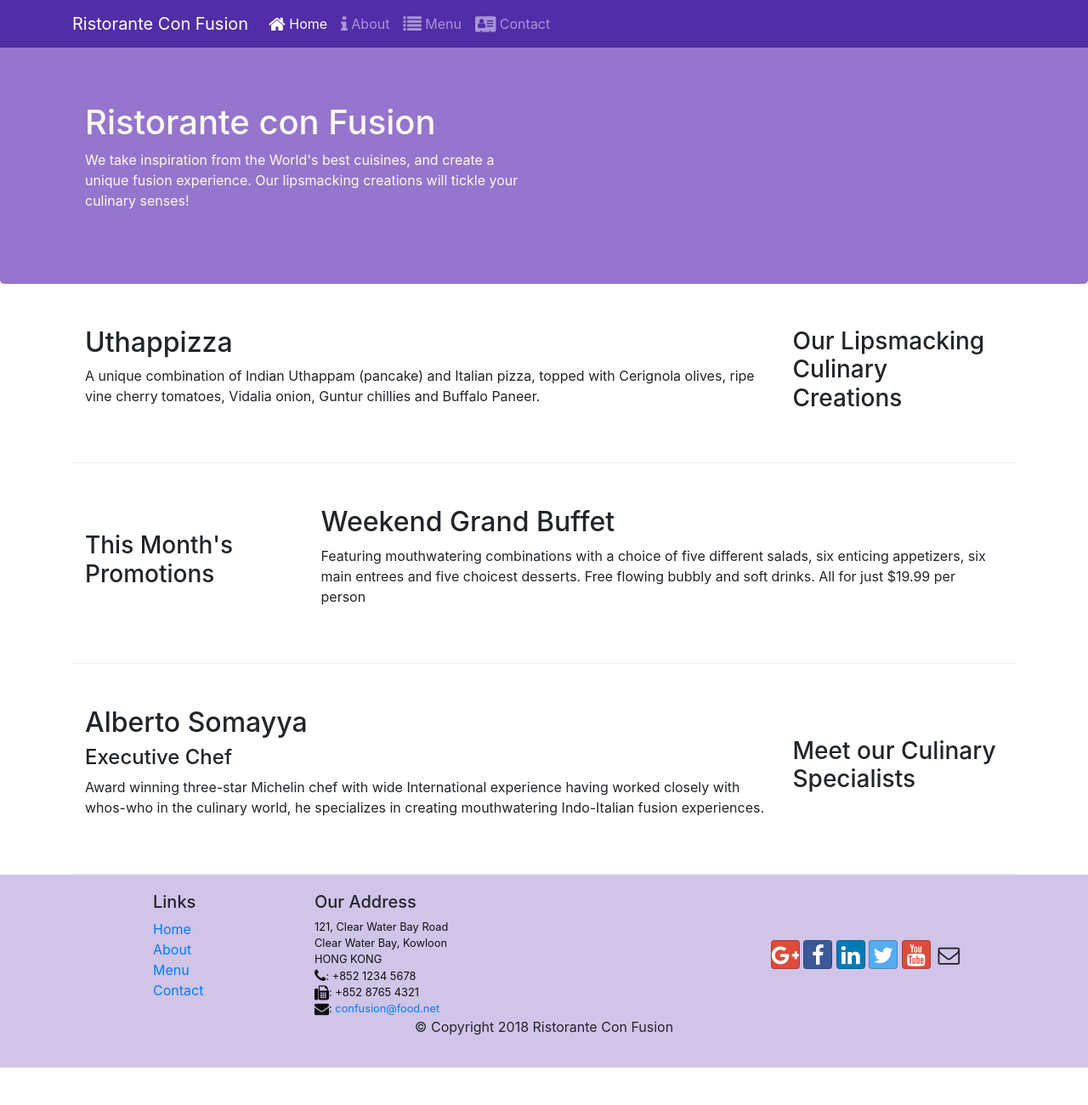
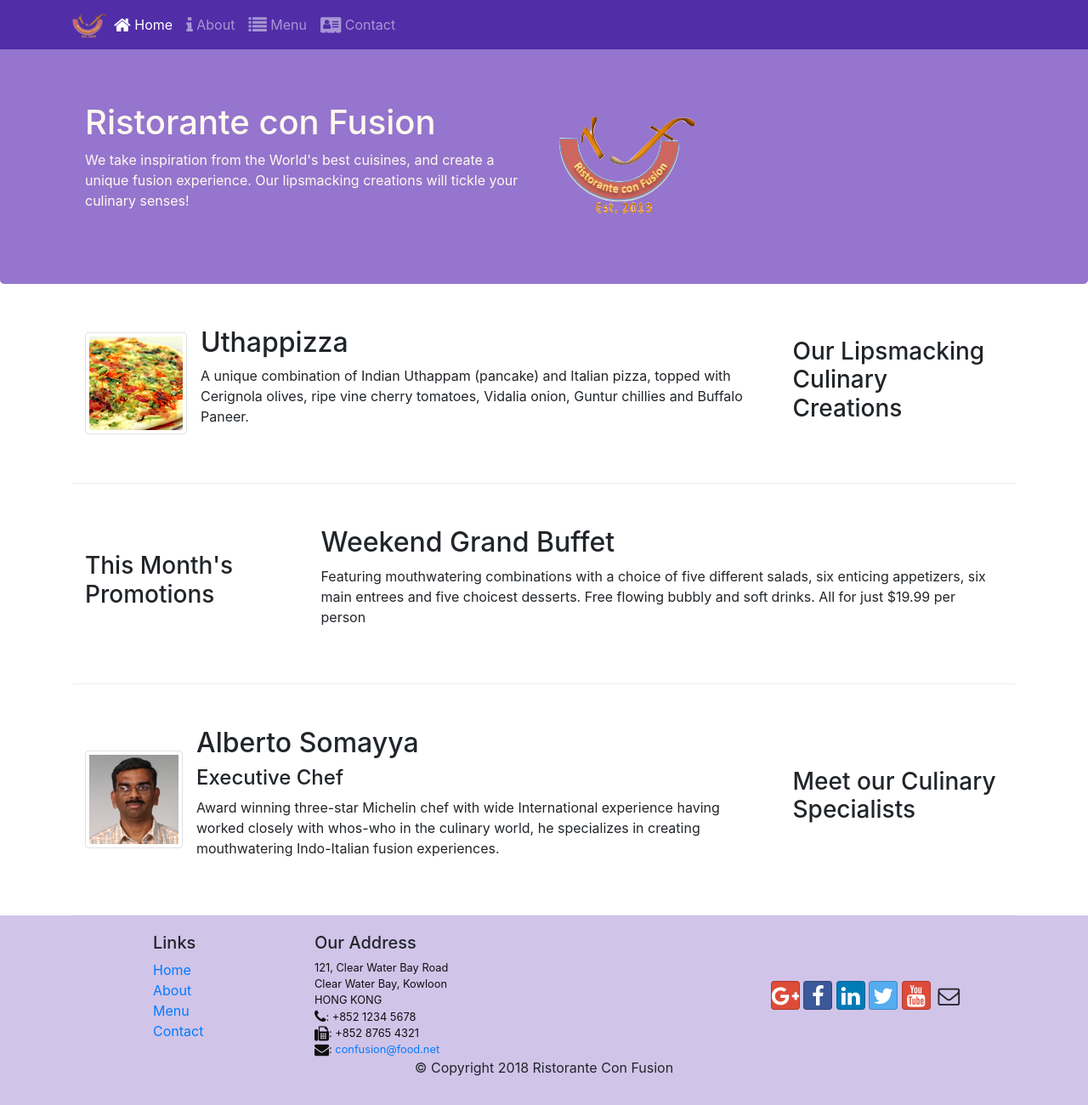
Before and after one commit to ebastidasp/Bootstrap4-conFusion, a website: page index.html in a window 1280 px wide. Shown: the whole page at 85% size. Before the commit the page ends 1256 px from the top, so only its background shows below. Drawn offline with nearby package versions, Linux system fonts and the light colour scheme.

Commit message:
Images and Media

```diff
--- a/index.html
+++ b/index.html
@@ -23,8 +23,8 @@
             <span class="navbar-toggler-icon"></span>
         </button>
         <div class="container">
-           <a class="navbar-brand" href="#">Ristorante Con Fusion</a>
-           <div class="collapse navbar-collapse" id="Navbar">
+            <a class="navbar-brand mr-auto" href="#"><img src="img/logo.png" height="30" width="41"></a>
+            <div class="collapse navbar-collapse" id="Navbar">
                 <ul class="navbar-nav mr-auto">
                     <li class="nav-item active"><a class="nav-link" href="#"><span class="fa fa-home fa-lg"></span> Home</a></li>
                     <li class="nav-item"><a class="nav-link" href="./aboutus.html"><span class="fa fa-info fa-lg"></span> About</a></li>
@@ -44,7 +44,8 @@
                         <p>We take inspiration from the World's best cuisines, and create a unique fusion experience. Our lipsmacking creations will tickle your culinary senses!</p>
                     </div>
                 </div>
-                <div class="col-12 col-sm-6">
+                <div class="col-12 col-sm align-self-center">
+                    <img src="img/logo.png" class="img-fluid">
                 </div>
             </div>
         </div>
@@ -56,9 +57,16 @@
                 <h3>Our Lipsmacking Culinary Creations</h3>
             </div>
             <div class="col col-sm order-sm-first col-md">
-                <h2>Uthappizza</h2>
-                <div class="d-none d-sm-block">
-                    <p>A unique combination of Indian Uthappam (pancake) and Italian pizza, topped with Cerignola olives, ripe vine cherry tomatoes, Vidalia onion, Guntur chillies and Buffalo Paneer.</p>
+                <div class="media">
+                    <img class="d-flex mr-3 img-thumbnail align-self-center"
+                            src="img/uthappizza.png" alt="Uthappizza">
+                    <div class="media-body">
+                        <h2 class="mt-0">Uthappizza</h2>
+                        <p class="d-none d-sm-block">A unique combination of Indian Uthappam (pancake) and
+                            Italian pizza, topped with Cerignola olives, ripe vine
+                            cherry tomatoes, Vidalia onion, Guntur chillies and
+                            Buffalo Paneer.</p>
+                    </div>
                 </div>
             </div>
         </div>
@@ -81,10 +89,18 @@
                 <h3>Meet our Culinary Specialists</h3>
             </div>
             <div class="col col-sm order-sm-first col-md">
-                <h2>Alberto Somayya</h2>
-                <h4>Executive Chef</h4>
-                <div class="d-none d-sm-block">
-                    <p>Award winning three-star Michelin chef with wide International experience having worked closely with whos-who in the culinary world, he specializes in creating mouthwatering Indo-Italian fusion experiences. </p>
+                <div class="media">
+                    <img class="d-flex mr-3 img-thumbnail align-self-center"
+                            src="img/alberto.png" alt="Alberto Somayya">
+                    <div class="media-body">
+                        <h2 class="mt-0">Alberto Somayya</h2>
+                        <h4>Executive Chef</h4>
+                        <p class="d-none d-sm-block">Award winning three-star Michelin chef with wide
+                            International experience having worked closely with
+                            whos-who in the culinary world, he specializes in
+                            creating mouthwatering Indo-Italian fusion experiences.
+                            </p>
+                    </div>
                 </div>
             </div>
         </div>
```
Also changed, not shown: aboutus.html (+4 -3 lines), contactus.html (+3 -2 lines), img/alberto.png (added), img/buffet.png (added), img/logo.png (added), img/uthappizza.png (added), 1 other file.
